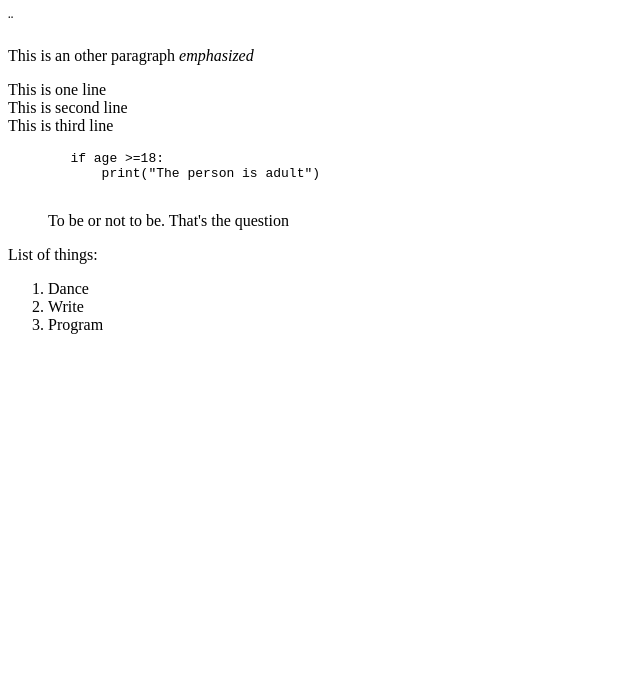
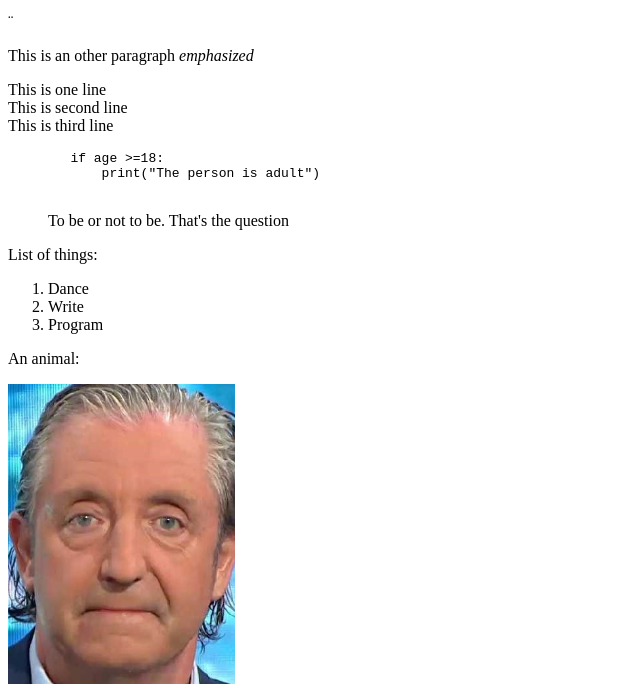
Before and after one commit to iagopena3/projectHTMLnew1, a plain HTML site: page index.html in a window 1280 px wide. Shown: the part 101-800 px from the top of the page, without its empty margins (0-640 px from the left). Drawn offline with Linux system fonts and the light colour scheme.

Commit message:
Una imagen

```diff
--- a/index.html
+++ b/index.html
@@ -26,9 +26,13 @@
     <ol>
         <li>
             Dance
+
         </li>
         <li>Write</li>
         <li>Program</li>
     </ol>
+    <p>An animal:</p>
+    <img src="imaxes/jusepe.jpg" alt="a very cute jusep pedrerol" height="300">
+
 </body>
 </html>
```
Also changed, not shown: imaxes/jusepe.jpg (added).
